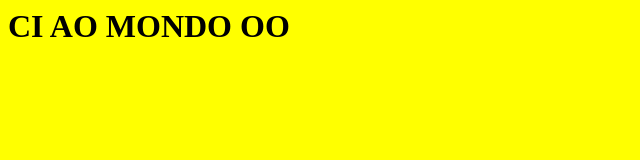
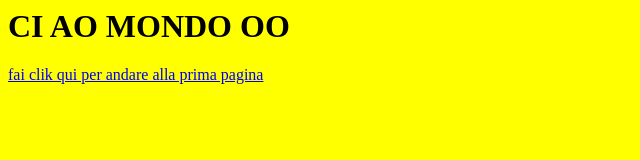
Before and after one commit to pasqualedabundo/mio-server, a plain HTML site: page index.html in a window 1280 px wide. Shown: the whole page, without its empty margins (0-640 px from the left). Drawn offline with Linux system fonts and the light colour scheme.

Commit message:
Update index.html

```diff
--- a/index.html
+++ b/index.html
@@ -2,5 +2,6 @@
   <head> <title> first page </title></head>
   <body bgcolor=yellow >
     <h1> CI AO   MONDO  OO </h1>
+    <a href="https://pasqualedabundo.github.io/mio-server/prima.html"> fai clik qui per andare alla prima pagina </a>
   </body>
 </html>
```
